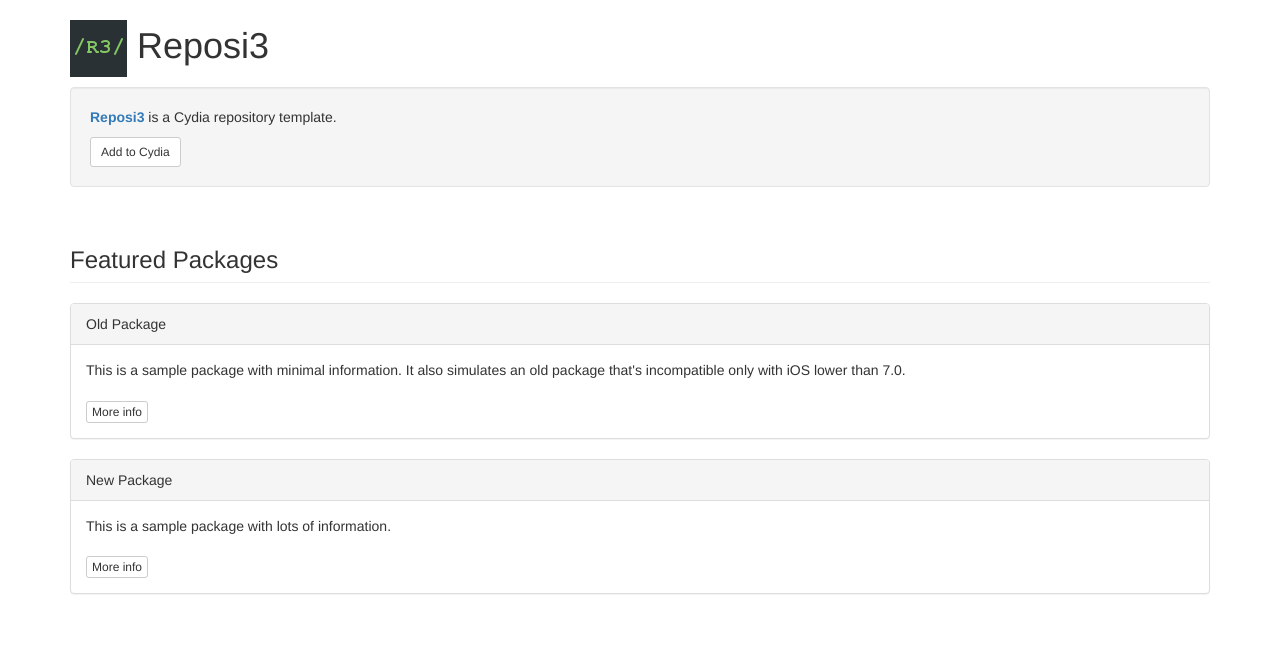
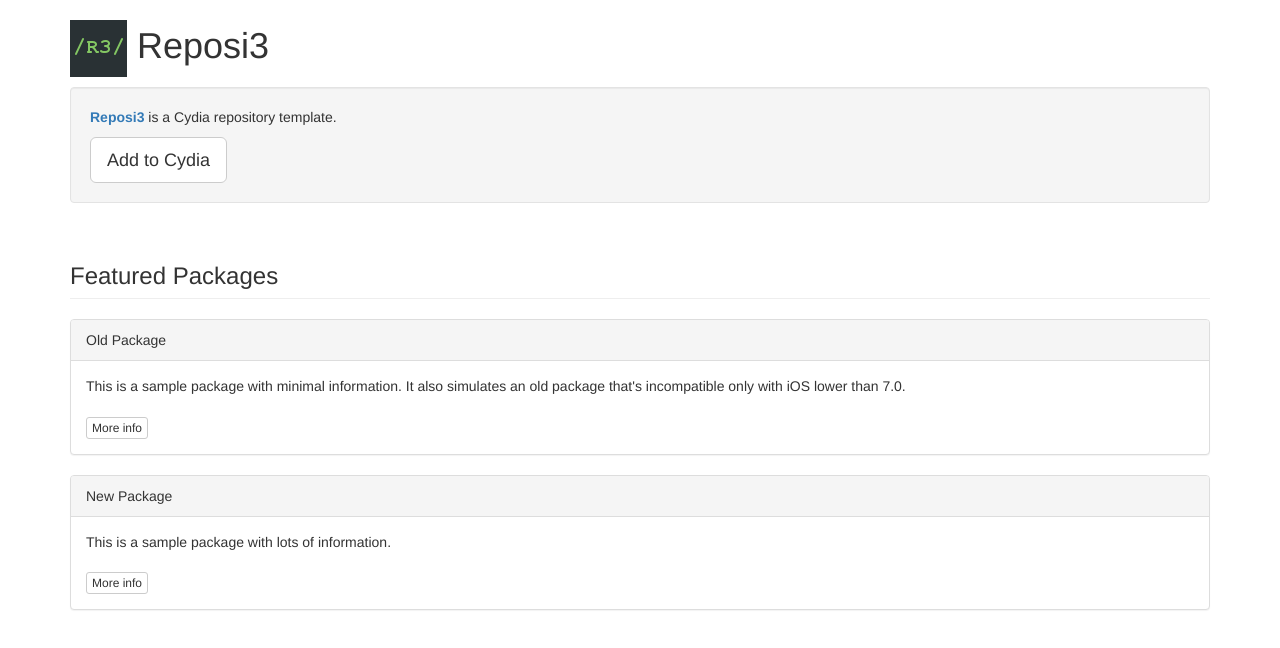
Before and after one commit to orsxn/orsxn.github.io, a plain HTML site: page repo/index.html in a window 1280 px wide. Drawn offline with nearby package versions, Linux system fonts and the light colour scheme.

Commit message:
Update #2

```diff
--- a/repo/index.html
+++ b/repo/index.html
@@ -16,7 +16,7 @@
 <div class="container">
 	<div class="well">
 		<p><span class="text-primary"><b>Reposi3</span></b> is a Cydia repository template.</p>
-		<a class="btn btn-sm btn-default" href="cydia://url/https://cydia.saurik.com/api/share#?source=https://supermamon.github.io/Reposi3/">Add to Cydia</a>
+		<a class="btn btn-lg btn-default" href="cydia://url/https://cydia.saurik.com/api/share#?source=https://orsxn.github.io/repo/">Add to Cydia</a>
 	</div>
 </div>
 
```
Also changed, not shown: 2 other files.
